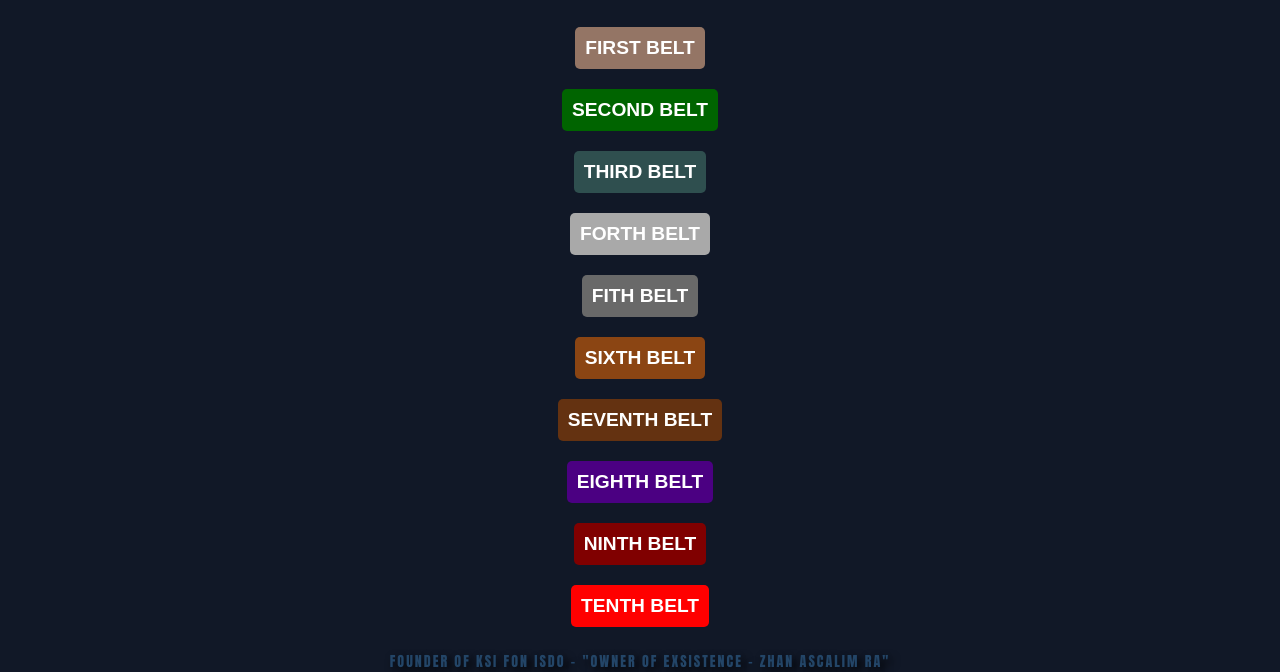
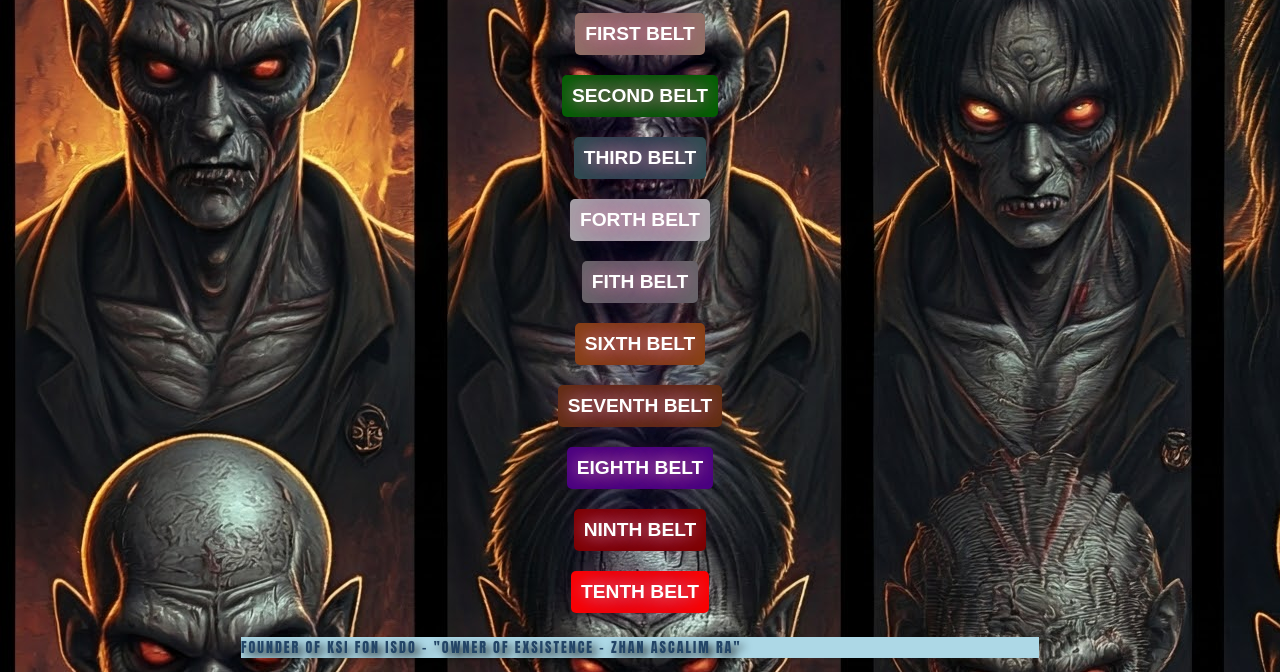
Before and after one commit to MysticWaveTech/Yit, a plain HTML site: page home.html in a window 1280 px wide. Shown: the part 254-926 px from the top of the page. Drawn offline with Linux system fonts and the light colour scheme; a web font is replaced by a local one.

Commit message:
Add files via upload

```diff
--- a/home.html
+++ b/home.html
@@ -11,7 +11,7 @@
     body {
       font-family: Arial, sans-serif;
       background-color: #111827;
-      background-imahe: url('Gemini_Generated_Image_7e8yj27e8yj27e8y.jpeg');
+      background-image: url('Gemini_Generated_Image_7e8yj27e8yj27e8y.jpeg');
       margin: 0;
       padding: 0;
       display: flex;
@@ -60,6 +60,7 @@ p {
 
     color: #234567;
     font-size: 14px;
+    background-color: lightblue;
 
 }
 
@@ -124,9 +125,33 @@ p {
       color: #f1f5f9;
       background-color: #9333ea; /* Purple on hover */
     }
+
+
+
+.glowing-text {
+    position: absolute;
+    font-size: 48px;
+    color: white;
+    text-shadow: 0 0 10px rgba(255, 255, 255, 0.8), 0 0 20px rgba(255, 0, 0, 0.7), 0 0 30px rgba(0, 0, 255, 0.7);
+    pointer-events: none; /* Prevent interaction with the text */
+}
+
+@keyframes glowing {
+    0% { text-shadow: 0 0 5px rgba(255, 255, 255, 0.5), 0 0 10px rgba(255, 0, 0, 0.7), 0 0 15px rgba(0, 0, 255, 0.7); }
+    50% { text-shadow: 0 0 20px rgba(255, 255, 255, 0.7), 0 0 30px rgba(255, 0, 0, 1), 0 0 40px rgba(0, 0, 255, 1); }
+    100% { text-shadow: 0 0 5px rgba(255, 255, 255, 0.5), 0 0 10px rgba(255, 0, 0, 0.7), 0 0 15px rgba(0, 0, 255, 0.7); }
+}
+
+.glowing-text {
+    animation: glowing 1.5s ease-in-out infinite alternate;
+}
+
   </style>
 </head>
-<body>
+<body><div class="glowing-text">
+
+
+
     <H1>Real world vampire volcano crator space Moon</H1>
     <p>Change the physical, melt, twist, morph, bend, warp. Reality augmentation.</p>
   <h1>AND THE FORCE OF KSI FON ISDO</h1>
@@ -145,5 +170,33 @@ p {
 
   <p>Founder of KSI FON ISDO - "OWNER OF EXSISTENCE - ZHAN ASCALIM RA"</p>
 
+  <script>
+
+      function createRandomGlowText() {
+    const textElement = document.createElement('div');
+
+
+    const randomX = Math.random() * window.innerWidth;
+    const randomY = Math.random() * window.innerHeight;
+    const randomSize = (Math.random() * 50) + 30; // Random size between 30px and 80px
+
+    textElement.style.left = `${randomX}px`;
+    textElement.style.top = `${randomY}px`;
+    textElement.style.fontSize = `${randomSize}px`;
+
+    document.body.appendChild(textElement);
+
+    // Remove the element after 4 seconds
+    setTimeout(() => {
+        textElement.remove();
+    }, 4000);
+}
+
+// Create random glowing text every 0.5 to 2 seconds
+setInterval(createRandomGlowText, Math.random() * 1500 + 500);
+
+  </script>
+
+  </div>
 </body>
 </html>
```
